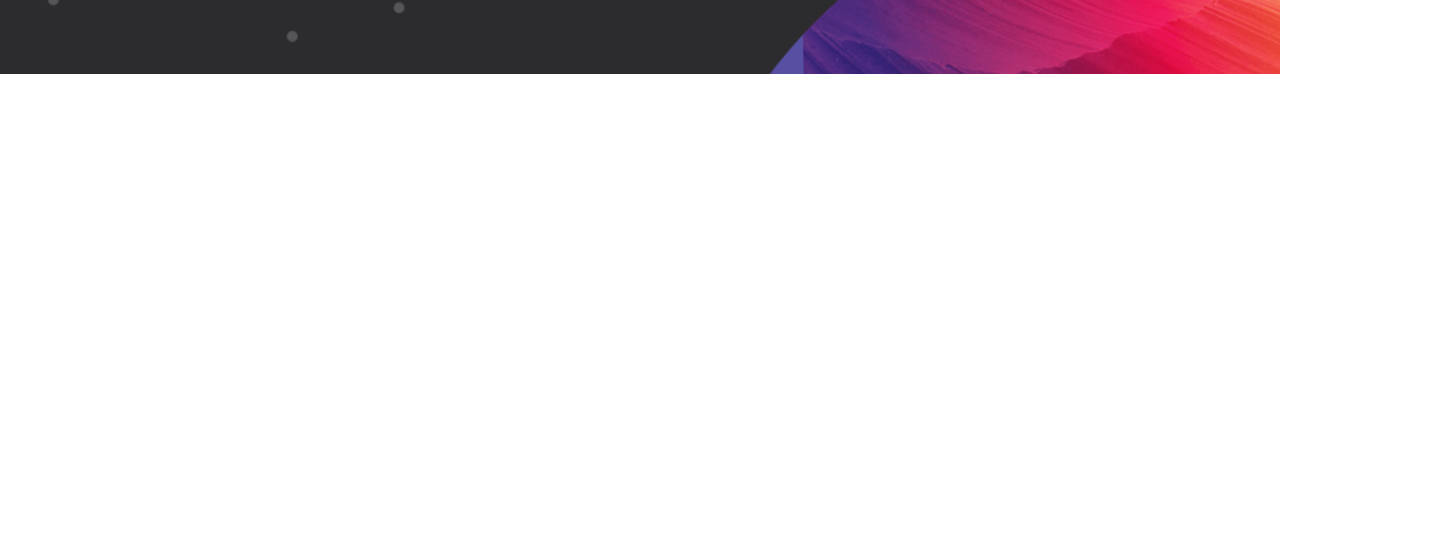
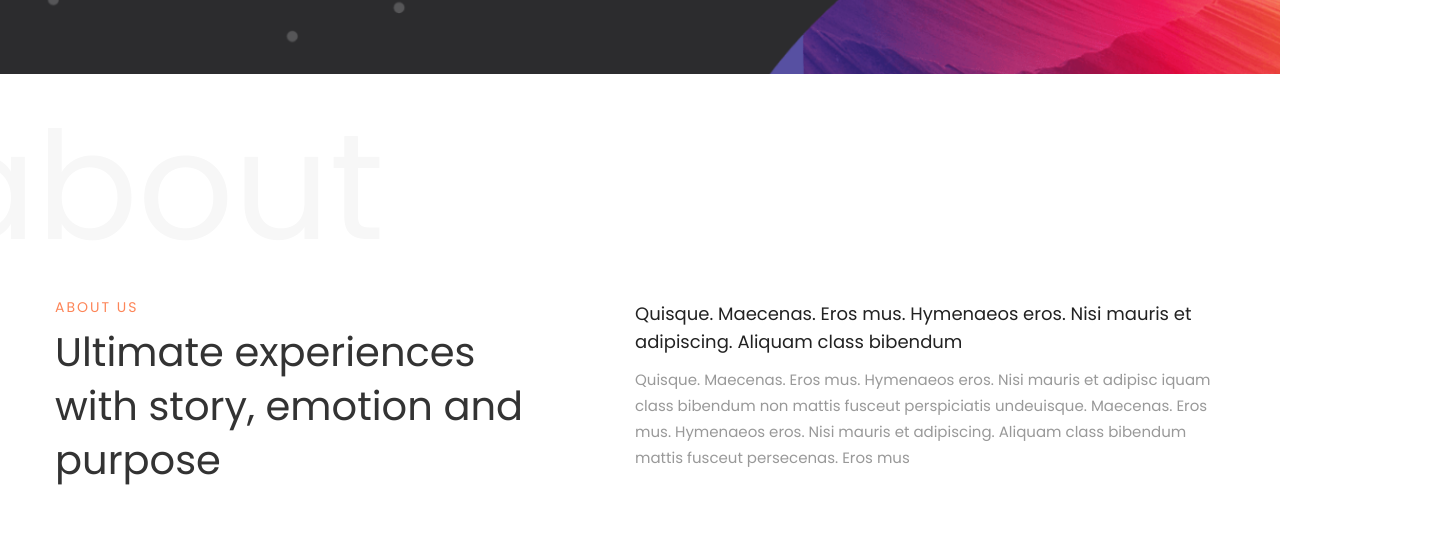
Before and after one commit to CrazyCatTop/anow, a website: page src/index.html in a window 1280 px wide. Shown: the part 726-1285 px from the top of the page, 1440 px wide, since content can reach past the window. Before the commit the page ends 800 px from the top, so only its background shows below. Drawn offline with Linux system fonts and the light colour scheme.

Commit message:
index.html fix

```diff
--- a/src/index.html
+++ b/src/index.html
@@ -69,7 +69,7 @@
         </div>
     </section>
 
-   <!--  <div class="anchor" id="about"></div>
+    <div class="anchor" id="about"></div>
     <section class="about">
         <div class="container">
             <div class="about__decorative-text">about</div>
@@ -408,7 +408,7 @@
                 © Anow. All Rights Reserved 2022 — Designed by <span>128.digital.</span> Powered by <span>Webflow</span>
             </div>
         </div>
-    </footer> -->
+    </footer>
 
     <script src="js/script.js"></script>
 </body>
```
